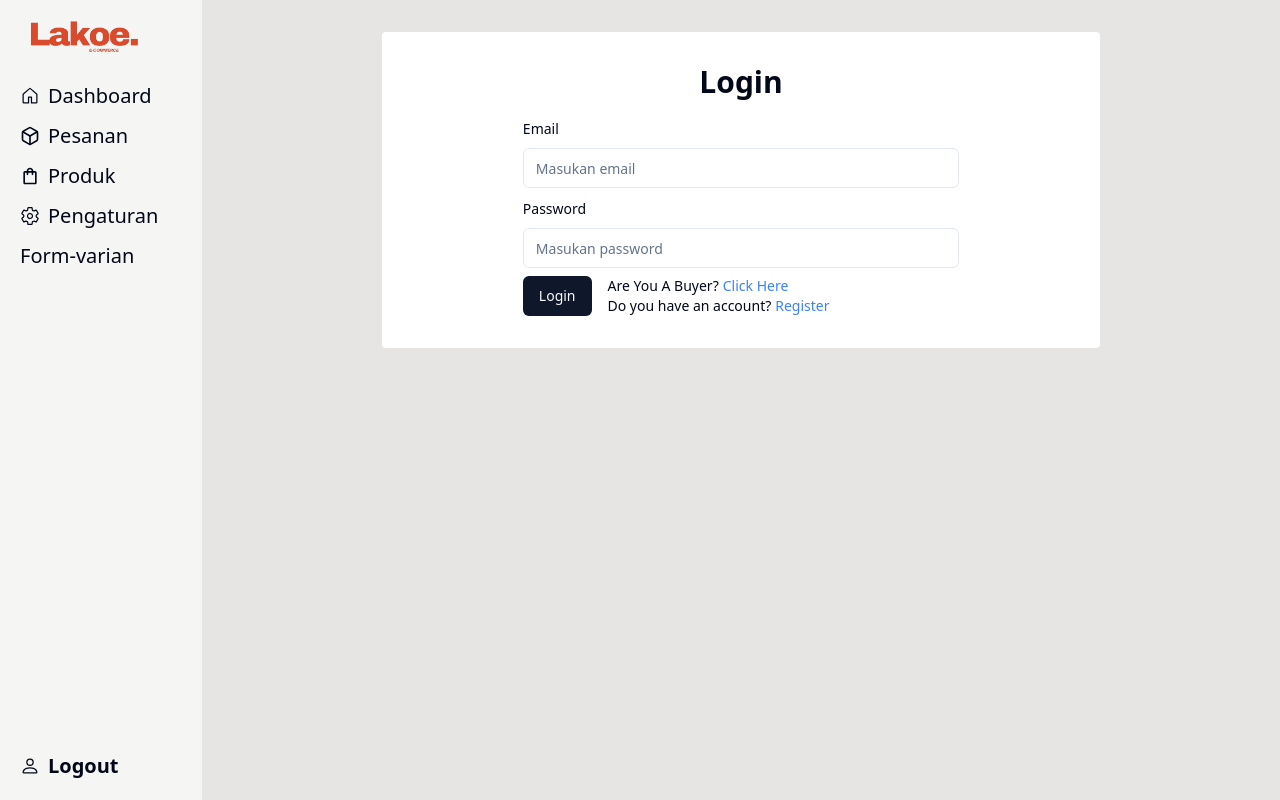
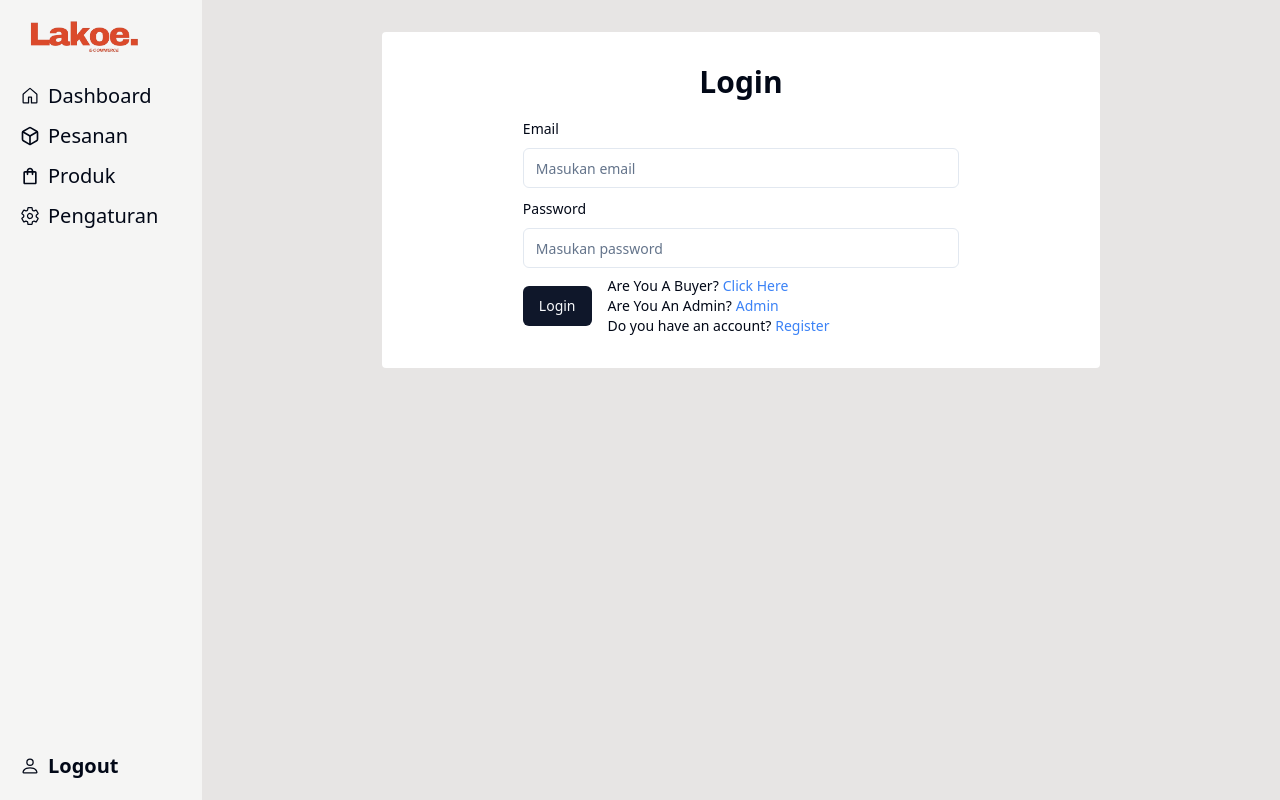
Before and after one commit to bagushendrawan/B54-LakoeApp-Kel2_Frontend, a React (Vite) app: page /login in a window 1280 px wide. Built offline with nearby package versions, Linux system fonts and the light colour scheme.

Commit message:
merge admin pages

```diff
--- a/src/features/login.tsx
+++ b/src/features/login.tsx
@@ -97,9 +97,15 @@ export function LoginForm() {
               </div>
 
               <div className="flex">
+              <h1 className="me-1">Are You An Admin?</h1>
+              <Link to="/admin" className="text-blue-500">Admin</Link>
+              </div>
+
+              <div className="flex">
               <h1 className="me-1">Do you have an account?</h1>
               <Link to="/register" className="text-blue-500">Register</Link>
               </div>
+
             </div>
             </div>
           </form>
--- a/src/features/side-bar.tsx
+++ b/src/features/side-bar.tsx
@@ -54,12 +54,12 @@ export function SideBar() {
                     >
                       <IoSettingsOutline/> Pengaturan
               </Link>
-              <Link
+              {/* <Link
                       to="/form-produk"
                       className="[&.active]:font-bold flex gap-2 items-center pb-3"
                     >
                        Form-varian
-              </Link>
+              </Link> */}
               {/* <Accordion type="single" className="border-none" collapsible>
                   <AccordionItem value="item-1">
                     <AccordionTrigger className="p-0">
--- a/src/routes/pengaturan.tsx
+++ b/src/routes/pengaturan.tsx
@@ -1,5 +1,5 @@
 import { SideBar } from "@/features/side-bar";
-import { Setting } from "@/pages/setting";
+import { Setting } from "@/pages/setting/setting";
 import { createFileRoute } from "@tanstack/react-router";
 
 export const Route = createFileRoute("/pengaturan")({
--- a/src/routes/register.tsx
+++ b/src/routes/register.tsx
@@ -1,4 +1,4 @@
-import { Register } from '@/pages/register/register'
+import { Register } from '@/pages/auth/register'
 import { createFileRoute } from '@tanstack/react-router'
 
 export const Route = createFileRoute('/register')({
```
